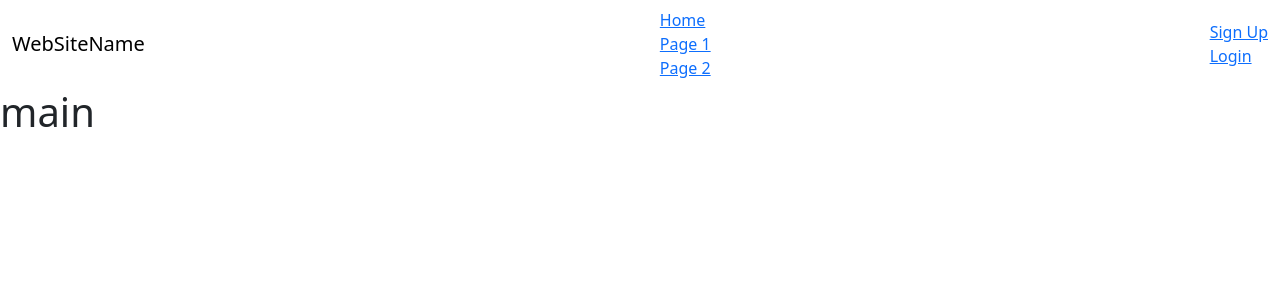
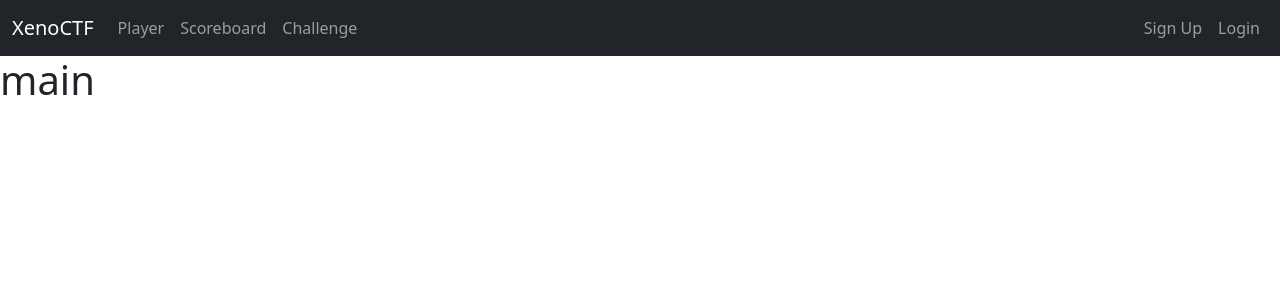
Before and after one commit to 0xbdg/XenoCTF, a Django app: page / in a window 1280 px wide. Shown: the top 300 px of the page. Run offline with Django 5.2, Linux system fonts and the light colour scheme.

Commit message:
pfsdkfposdkf

```diff
--- a/requirements.txt
+++ b/requirements.txt
@@ -0,0 +1 @@
+django
--- a/templates/components/navbar.html
+++ b/templates/components/navbar.html
@@ -1,17 +1,30 @@
 {% load static %}
-<nav class="navbar navbar-inverse">
-    <div class="container-fluid">
-      <div class="navbar-header">
-        <a class="navbar-brand" href="#">WebSiteName</a>
+<nav class="navbar navbar-expand-lg navbar-dark bg-dark">
+  <div class="container-fluid">
+      <a class="navbar-brand" href="#">XenoCTF</a>
+      <button class="navbar-toggler" type="button" data-bs-toggle="collapse" data-bs-target="#navbarNav" aria-controls="navbarNav" aria-expanded="false" aria-label="Toggle navigation">
+          <span class="navbar-toggler-icon"></span>
+      </button>
+      <div class="collapse navbar-collapse" id="navbarNav">
+          <ul class="navbar-nav">
+              <li class="nav-item active">
+                  <a class="nav-link" href="#">Player</a>
+              </li>
+              <li class="nav-item">
+                  <a class="nav-link" href="#">Scoreboard</a>
+              </li>
+              <li class="nav-item">
+                  <a class="nav-link" href="#">Challenge</a>
+              </li>
+          </ul>
+          <ul class="navbar-nav ms-auto">
+              <li class="nav-item">
+                  <a class="nav-link" href="#"><span class="bi bi-person-plus"></span> Sign Up</a>
+              </li>
+              <li class="nav-item">
+                  <a class="nav-link" href="#"><span class="bi bi-box-arrow-in-right"></span> Login</a>
+              </li>
+          </ul>
       </div>
-      <ul class="nav navbar-nav">
-        <li class="active"><a href="#">Home</a></li>
-        <li><a href="#">Page 1</a></li>
-        <li><a href="#">Page 2</a></li>
-      </ul>
-      <ul class="nav navbar-nav navbar-right">
-        <li><a href="#"><span class="glyphicon glyphicon-user"></span> Sign Up</a></li>
-        <li><a href="#"><span class="glyphicon glyphicon-log-in"></span> Login</a></li>
-      </ul>
-    </div>
+  </div>
 </nav>
```
Also changed, not shown: 1 other file.
